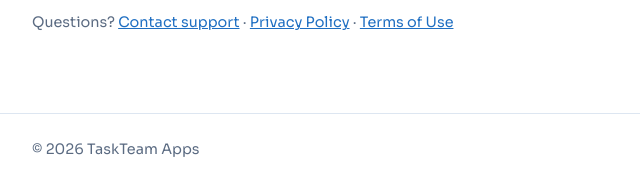
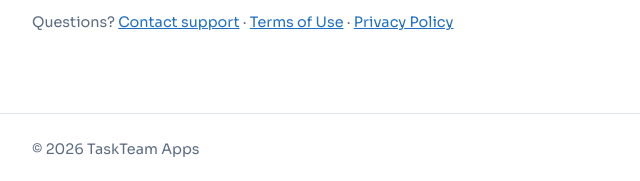
Before and after one commit to TaskTeamApps/site, a plain HTML site: page tax-lien-tracker.html in a window 1280 px wide. Shown: the part 1581-1762 px from the top of the page, 148-788 px from the left. Drawn offline with Linux system fonts and the light colour scheme.

Commit message:
Reorder to match footer

```diff
--- a/tax-lien-tracker.html
+++ b/tax-lien-tracker.html
@@ -100,7 +100,7 @@
     </section>
 
     <section class="wrap app-links">
-      <p class="small">Questions? <a href="contact.html">Contact support</a> · <a href="privacy.html">Privacy Policy</a> · <a href="terms.html">Terms of Use</a></p>
+      <p class="small">Questions? <a href="contact.html">Contact support</a> · <a href="terms.html">Terms of Use</a> · <a href="privacy.html">Privacy Policy</a></p>
     </section>
   </main>
 
```
